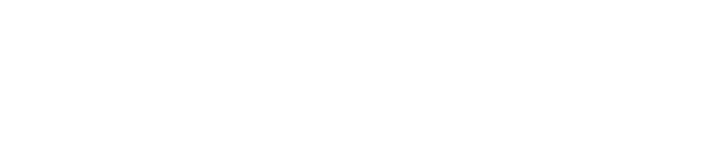
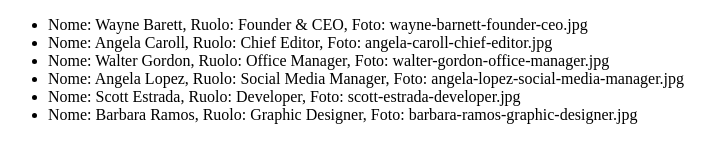
Before and after one commit to LucaZanfrisco/js-our-team, a plain HTML site: page index.html in a window 1280 px wide. Shown: the whole page, without its empty margins (0-715 px from the left). Drawn offline with Linux system fonts and the light colour scheme.

Commit message:
Stmapa nel DOM dell'array di oggetti

```diff
--- a/index.html
+++ b/index.html
@@ -7,6 +7,9 @@
     <title>Team Card</title>
 </head>
 <body>
+    <ul class="lista-membri">
+
+    </ul>
 
     <script src="js/main.js"></script>
 </body>
--- a/js/main.js
+++ b/js/main.js
@@ -2,15 +2,23 @@
 
 // FUNZIONI
 
+// Funzione che stampa in console i dati dell'array di oggetti
 function stampaArray(team){
     for(let i = 0; i < team.length; i++){
         const teamMember = team[i];
         for(let key in teamMember){
-            console.log(`Membro ${i}: ${teamMember[key]}`)
+            console.log(`Membro ${i+1}: ${teamMember[key]}`)
         }
     }
 }
 
+function creaLista(listaMembri,team){
+    for(let i = 0; i < team.length; i++){
+        const elementoLista = document.createElement('li');
+        elementoLista.innerText = `Nome: ${team[i].nome}, Ruolo: ${team[i].ruolo}, Foto: ${team[i].foto}`;
+        listaMembri.append(elementoLista);
+    }
+}
 
 
 
@@ -51,3 +59,8 @@ const team = [
 ];
 
 stampaArray(team);
+console.log(Object.keys(team).length);
+
+const listaMembri = document.querySelector('.lista-membri');
+
+creaLista(listaMembri,team);
```
